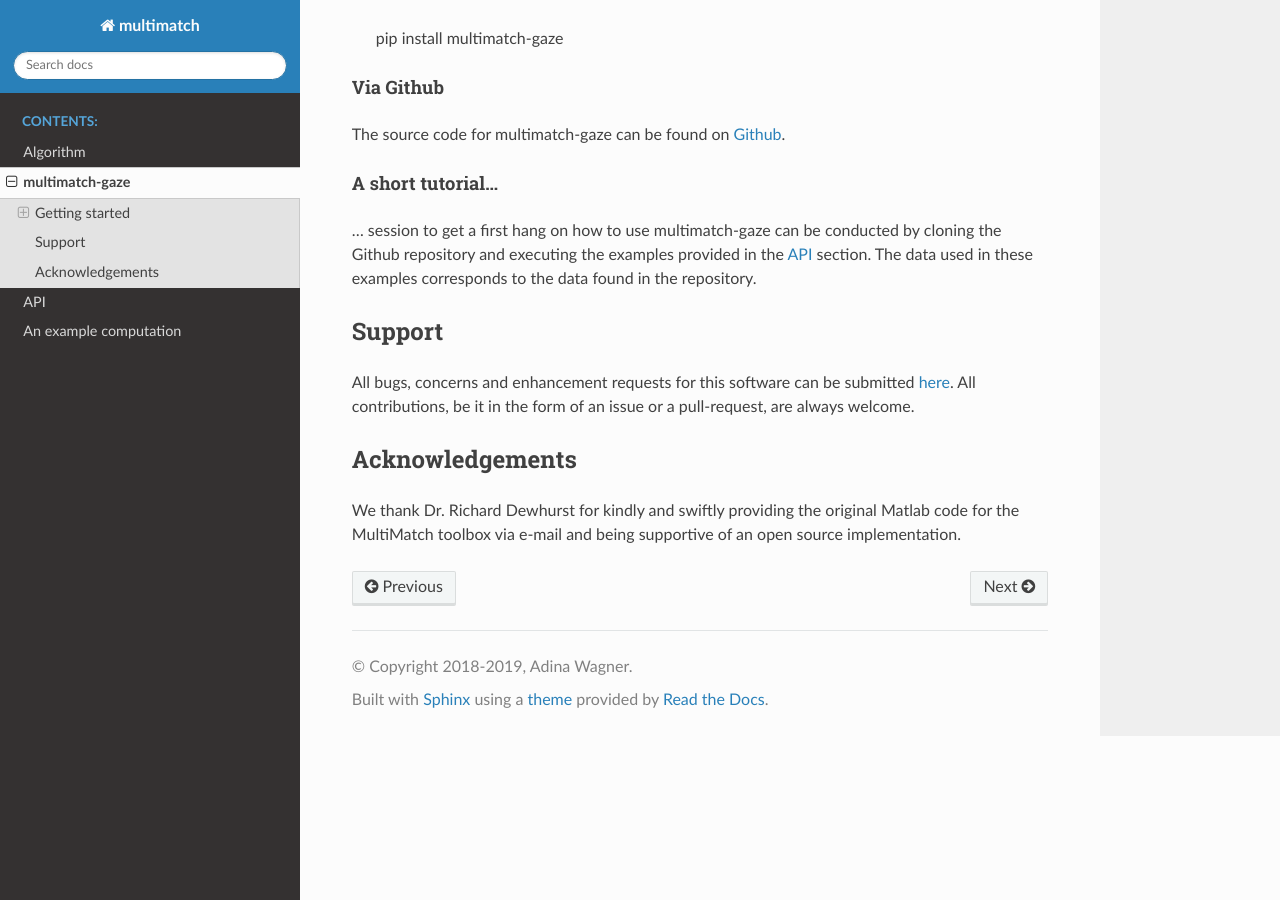
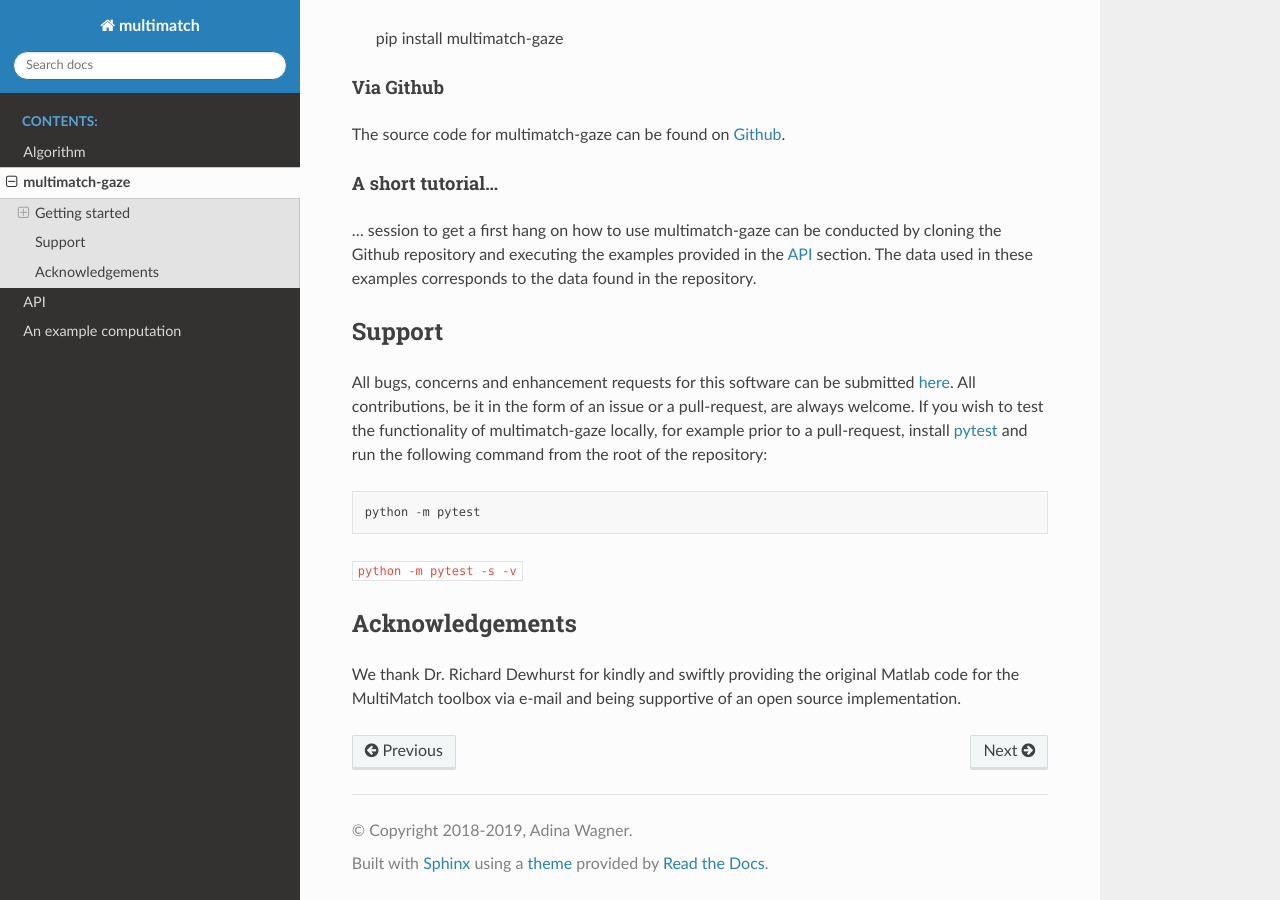
Before and after one commit to adswa/multimatch_gaze, a Sphinx documentation site: the page built from docs/source/reimplementation.rst, in a window 1280 px wide and 900 px high, scrolled down 699 px. Built offline with Sphinx 7.4.7 and the Read the Docs theme 2.0.0, drawn with Linux system fonts in a browser that asks for light colours; pages that are not in the unit, such as notebooks, are missing from menus.

Commit message:
include pytest instructions

```diff
--- a/docs/source/reimplementation.rst
+++ b/docs/source/reimplementation.rst
@@ -78,10 +78,18 @@ All bugs, concerns and enhancement requests for this software can be submitted
 here_.
 All contributions, be it in the form of an issue or a pull-request,
 are always welcome.
+If you wish to test the functionality of multimatch-gaze locally, for example
+prior to a pull-request, install pytest_ and run the following command from the
+root of the repository:
 
+.. code::
+
+   python -m pytest
 
 .. _here: https://github.com/adswa/multimatch_gaze/issues/new
+.. _pytest: https://docs.pytest.org/en/latest/
 
+``python -m pytest -s -v``
 
 ================
 Acknowledgements
```
Also changed, not shown: CONTRIBUTING.md (+6 -0 lines), README.md (+6 -1 lines).
